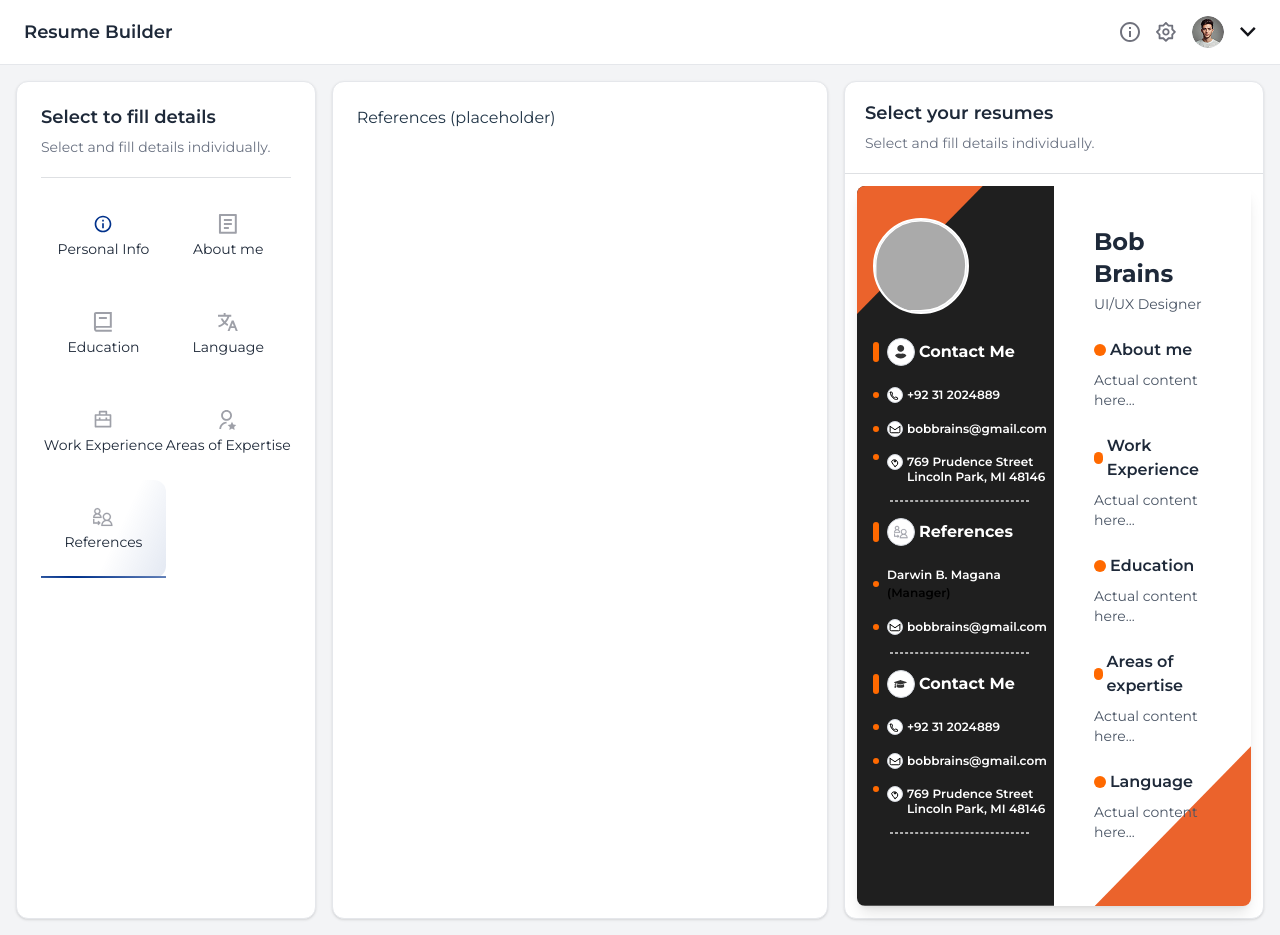
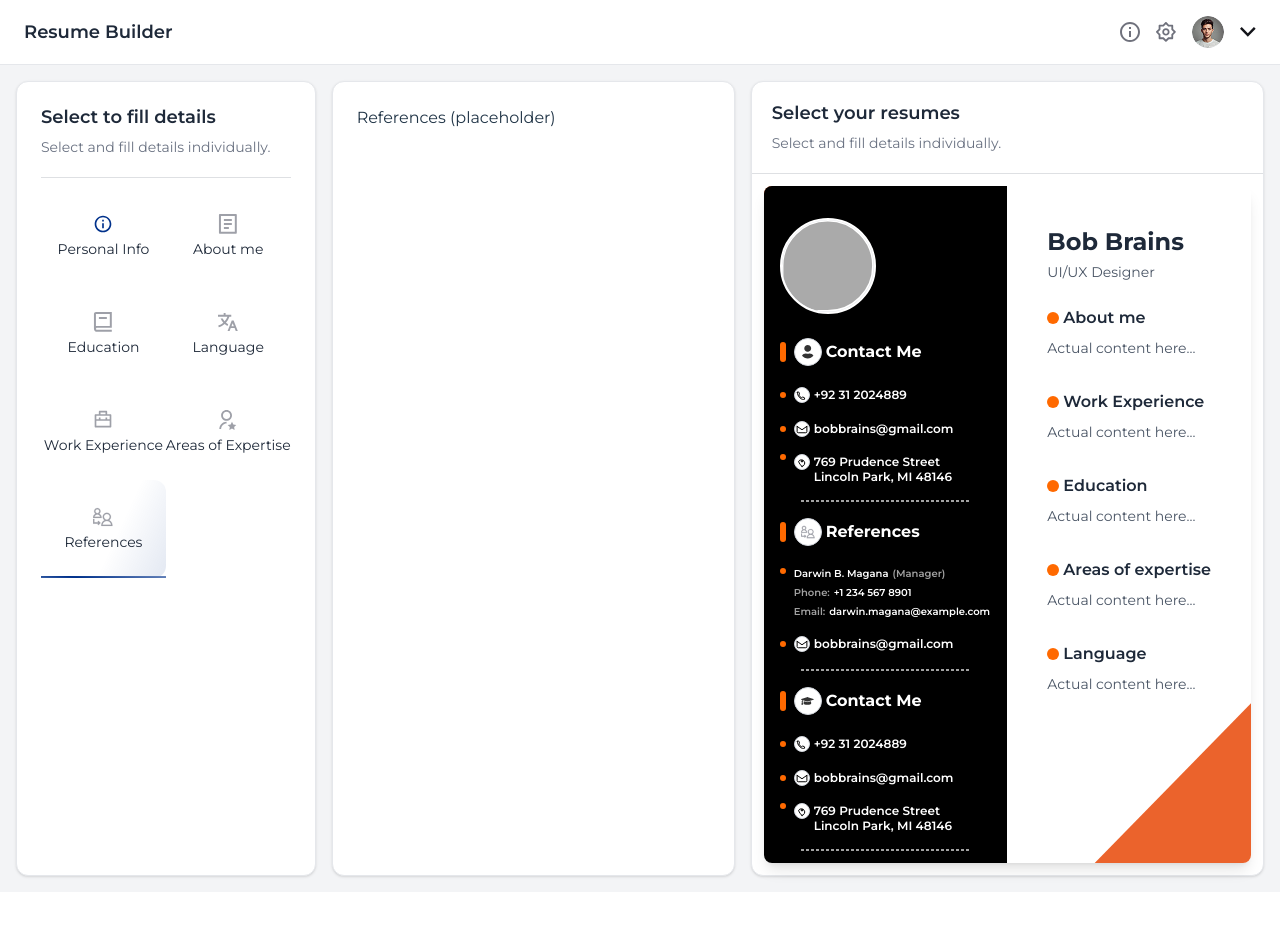
Before and after one commit to muhammadsalif/resume-builder, a React (Vite) app: page /builder/references in a window 1280 px wide. After the commit the page ends 892 px from the top, so only its background shows below. Built offline with nearby package versions, Linux system fonts and the light colour scheme.

Commit message:
[update] template preview

```diff
--- a/src/components/References.jsx
+++ b/src/components/References.jsx
@@ -24,15 +24,30 @@ export default function References() {
       {/* Sub-items */}
       <div className="flex flex-col gap-4 mt-1">
         {/* reference 1 */}
-        <div className="flex items-center gap-1">
-          <Dot className="mr-1 w-[6px] h-[6px]" />
-          <div>
-            {/* name */}
-            <p className="text-[5px] sm:text-[12px] text-white font-inter">Darwin B. Magana</p>
-            {/* designation */}
-            <p className="text-[5px] sm:text-[12px] text-black font-inter">(Manager)</p>
-          </div>
-        </div>
+<div className="flex items-start gap-1">
+  <Dot className="mt-[2px] mr-1 w-[6px] h-[6px] text-orange-500" />
+  <div className="flex flex-col gap-1">
+    {/* name + designation */}
+    <div className="flex gap-1">
+      <p className="text-[5px] sm:text-[10px] text-white font-inter">Darwin B. Magana</p>
+      <p className="text-[5px] sm:text-[10px] text-[#A1A1A1] font-inter">(Manager)</p>
+    </div>
+
+    {/* phone number */}
+    <div className="flex gap-1">
+      <p className="text-[5px] sm:text-[10px] text-[#A1A1A1] font-inter">Phone:</p>
+      <p className="text-[5px] sm:text-[10px] text-white font-inter">+1 234 567 8901</p>
+    </div>
+
+    {/* email */}
+    <div className="flex gap-1">
+      <p className="text-[5px] sm:text-[10px] text-[#A1A1A1] font-inter">Email:</p>
+      <p className="text-[5px] sm:text-[10px] text-white font-inter">darwin.magana@example.com</p>
+    </div>
+  </div>
+</div>
+
+
 
         {/* reference 2 */}
         <div className="flex items-center gap-1">
--- a/src/components/TemplatePreview.jsx
+++ b/src/components/TemplatePreview.jsx
@@ -1,5 +1,5 @@
 import React from "react"
-import blackShape from "../assets/blackshape.svg";
+// import blackShape from "../assets/blackshape.svg";
 import orangeShape from "../assets/orangeshape.svg";
 import avatarPlaceholder from "../assets/avatarbg.svg";
 
@@ -41,11 +41,11 @@ export default function TemplatePreview({ withData = true }) {
         {/* ===== LEFT PANEL ===== */}
         <div className="template-column relative overflow-hidden bg-transparent">
           {/* Background layers */}
-          <img src={blackShape} alt="" className="bg-blackshape" />
+          {/* <img src={blackShape} alt="" className="bg-blackshape" /> */}
           <img src={orangeShape} alt="" className="bg-orangeshape" />
 
           {/* Left rail content */}
-          <div className="left-rail relative z-30 flex flex-col items-start text-white h-full md:pl-4 md:pt-8">
+          <div className="bg-black relative z-30 flex flex-col items-start text-white h-full md:pl-4 md:pt-8">
             {/* Avatar */}
             <div className="avatar-wrap mb-6">
               <div className="avatar-circle">
--- a/src/components/templatePreview.css
+++ b/src/components/templatePreview.css
@@ -22,11 +22,6 @@
   z-index: 5;
   pointer-events: none;
   transform-origin: top left;
-}
-
-/* left rail content sits above shapes */
-.left-rail {
-  min-height: 420px;
 }
 
 /* avatar circle */
--- a/src/pages/ResumeBuilder.jsx
+++ b/src/pages/ResumeBuilder.jsx
@@ -25,7 +25,7 @@ export default function ResumeBuilder() {
         </main>
 
         {/* Right Sidebar */}
-        <aside className="hidden md:flex w-[420px] bg-white border border-gray-200 rounded-xl flex-col shadow-sm">
+        <aside className="hidden md:flex bg-white border border-gray-200 rounded-xl flex-col shadow-sm">
           <Rightbar />
         </aside>
       </div>
```
